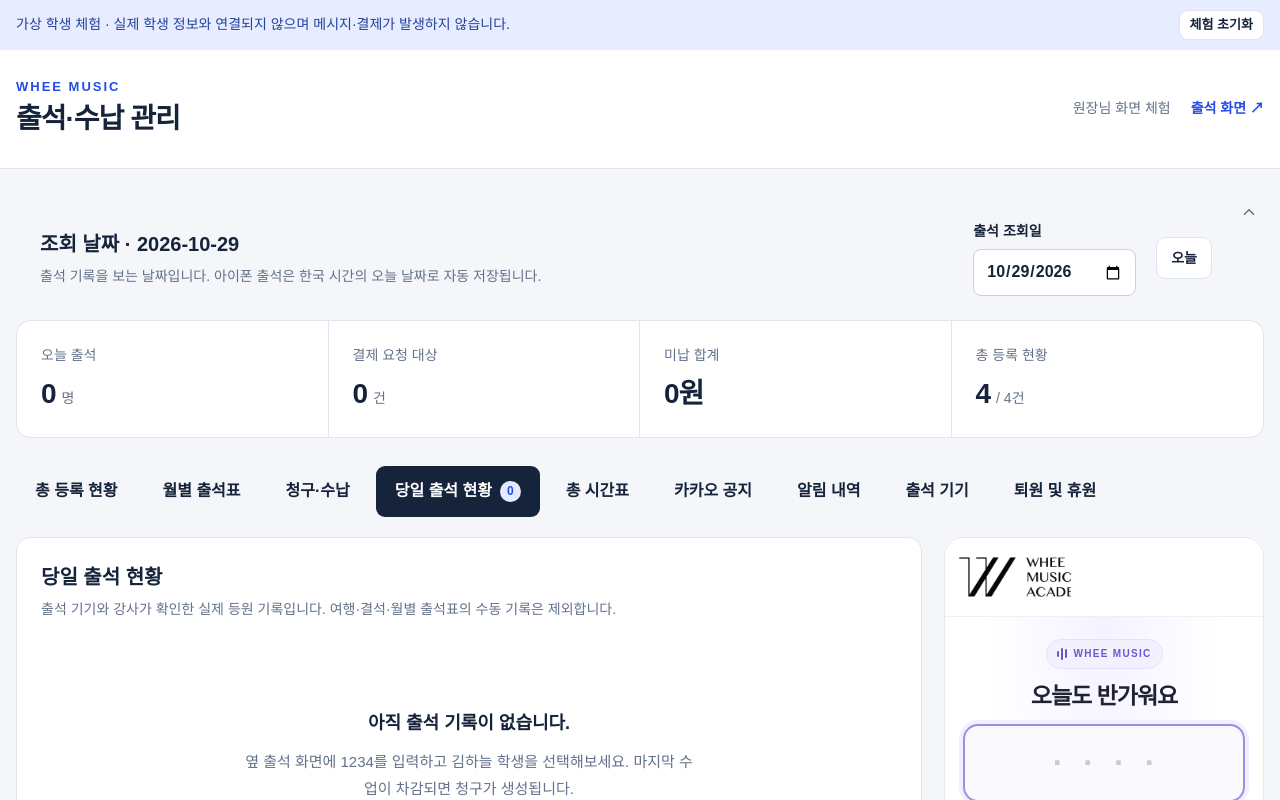
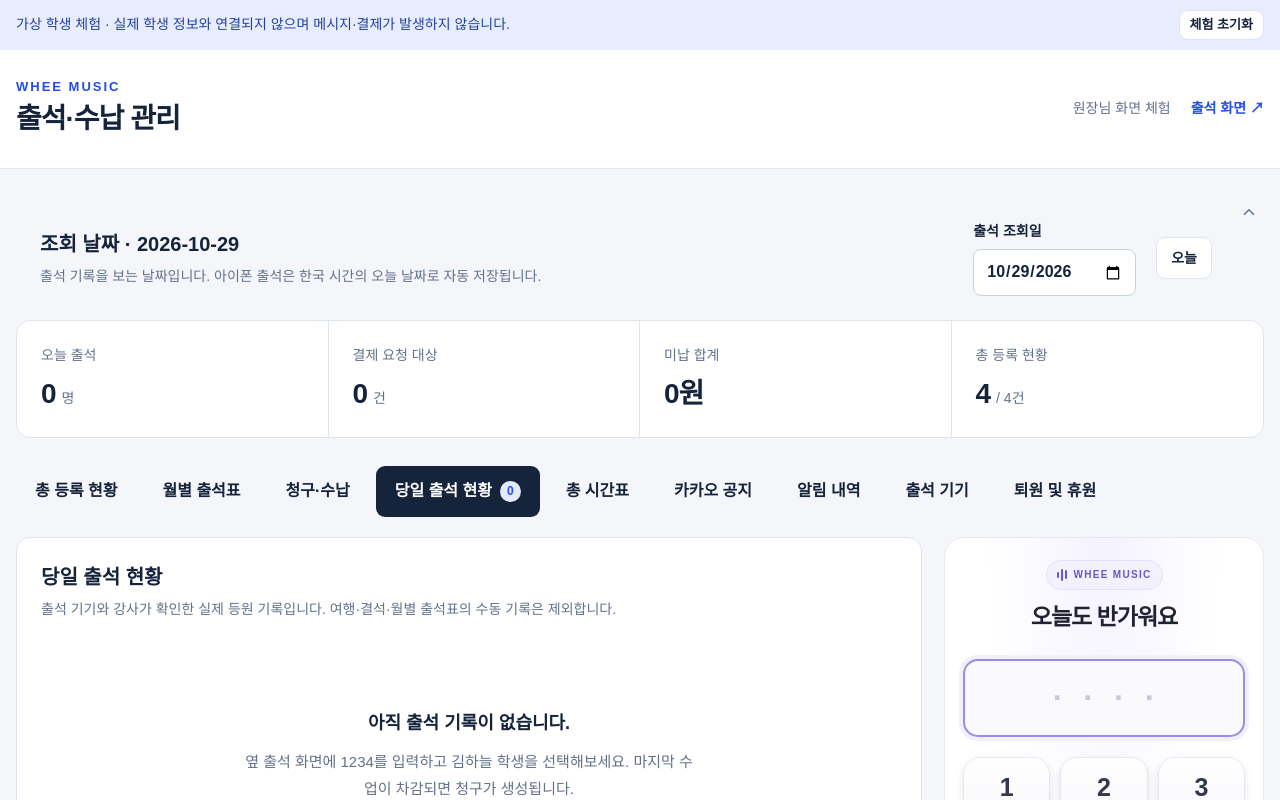
Before and after one commit to hwani7238/academy-web, a Next.js app: page /operations/demo in a window 1280 px wide. Shown: the top 800 px of the page. Built offline with nearby package versions, Linux system fonts and the light colour scheme.

Commit message:
Simplify kiosk branding and define keypad shadows

```diff
--- a/src/components/operations/CheckIn.tsx
+++ b/src/components/operations/CheckIn.tsx
@@ -1,6 +1,5 @@
 'use client';
 import { useEffect, useRef, useState } from 'react';
-import Image from 'next/image';
 import './operations.css';
 import './check-in.css';
 type Match = { id: string; name: string };
@@ -42,13 +41,12 @@ export function CheckIn({ demo }: { demo?: Demo }) {
   const attend = (id: string) => run(() => saveAttendance(id));
   return <div className={`whee-ops kiosk kiosk-light ${demo ? 'embedded' : ''}`}>
     <div className="kiosk-shell">
-    <header className="kiosk-topbar"><div className="kiosk-logo"><Image src="/logo.png?kiosk=1" alt="WHEE MUSIC ACADEMY 위뮤직 아카데미" width={1024} height={576} priority unoptimized /></div></header>
-    <div className="kiosk-inner"><div className="kiosk-heading"><span className="kiosk-eyebrow" aria-hidden="true"><span className="kiosk-sound-bars"><i/><i/><i/></span>WHEE MUSIC</span><h1>{registered ? '오늘도 반가워요' : '출석 기기 등록'}</h1></div>
+    <div className="kiosk-inner"><div className="kiosk-heading"><span className="kiosk-eyebrow"><span className="kiosk-sound-bars" aria-hidden="true"><i/><i/><i/></span>WHEE MUSIC</span><h1>{registered ? '오늘도 반가워요' : '출석 기기 등록'}</h1></div>
     {!registered ? <form onSubmit={e => { e.preventDefault(); void run(async () => { await call({ action: 'pair', code: code.trim() }); setRegistered(true); setCode(''); }); }}>
       <p>원장님 관리 화면에서 만든 등록 코드를 입력해주세요.</p><label>기기 등록 코드<input value={code} onChange={e => setCode(e.target.value)} autoComplete="off" required /></label><button className="primary" disabled={busy}>이 아이폰 등록</button>
     </form> : success ? <div className="kiosk-success" role="status"><span className="kiosk-success-icon" aria-hidden="true">✓</span><h2>{message}</h2><p>잠시 후 처음 화면으로 돌아갑니다.</p></div> : matches.length ? <div className="matches"><p>출석할 학생과 과목을 선택해주세요.</p>{matches.map(m => <button disabled={busy} key={m.id} onClick={() => void attend(m.id)}>{m.name}<span>출석하기 →</span></button>)}<button className="quiet" disabled={busy} onClick={() => { enteredDigits.current=''; setMatches([]); setDigits(''); setMessage(''); }}>번호 다시 입력</button></div> : <form onSubmit={e => e.preventDefault()}>
       <label className="sr-only" htmlFor={demo ? 'demo-digits' : 'digits'}>휴대폰 뒷번호</label><input id={demo ? 'demo-digits' : 'digits'} className="digit-display" disabled={busy} inputMode="numeric" autoComplete="off" maxLength={4} value={digits} onChange={e => changeDigits(e.target.value)} placeholder="····" />
       <div className="keypad">{['1','2','3','4','5','6','7','8','9','지우기','0','⌫'].map(k => <button type="button" disabled={busy} key={k} aria-label={k === '⌫' ? '마지막 숫자 지우기' : k} onClick={() => changeDigits(k === '지우기' ? '' : k === '⌫' ? enteredDigits.current.slice(0, -1) : enteredDigits.current + k)}>{k}</button>)}</div>{busy && <p role="status">출석 처리 중…</p>}
-    </form>}{!success && message && <p className="error" role="alert">{message}</p>}</div><p className="kiosk-footer">{demo ? '체험 번호 1234 · 형제자매 선택 가능' : '위뮤직 아카데미 · 출석 체크'}</p></div>
+    </form>}{!success && message && <p className="error" role="alert">{message}</p>}</div>{demo && <p className="kiosk-footer">체험 번호 1234 · 형제자매 선택 가능</p>}</div>
   </div>;
 }
--- a/src/components/operations/check-in.css
+++ b/src/components/operations/check-in.css
@@ -1,12 +1,8 @@
 /* The live kiosk keeps its existing behavior; this skin is isolated from the management UI. */
 .whee-ops.kiosk.kiosk-light{--blue:#5b4ad4;--ink:#202334;--line:#e8e8f1;color:#202334;background:radial-gradient(ellipse at 20% 0%,#e8e5ff 0,transparent 45%),#f1f3f8;padding:24px;min-height:100dvh;color-scheme:light}
 .kiosk-light .kiosk-shell{width:100%;max-width:440px;min-height:min(780px,calc(100dvh - 48px));display:flex;flex-direction:column;background:#fff;border:1px solid #e6e6ef;border-radius:30px;box-shadow:0 24px 70px #26234512;overflow:hidden}
-.kiosk-light .kiosk-topbar{display:flex;align-items:center;justify-content:space-between;gap:12px;flex-shrink:0;padding:18px 22px 14px;border-bottom:1px solid #f0eff5;background:#fff}
-/* Frame the existing logo's white margins without changing the original artwork. */
-.kiosk-light .kiosk-logo{position:relative;width:170px;height:50px;overflow:hidden;flex-shrink:0}
-.kiosk-light .kiosk-logo img{position:absolute;left:-41px;top:-46px;width:253px;height:auto;max-width:none}
-.kiosk-light .kiosk-inner{width:100%;max-width:none;flex:1;padding:28px 26px 24px;background:radial-gradient(ellipse at 50% 0,#f5f2ff 0,transparent 52%);text-align:center}
-.kiosk-light .kiosk-heading{margin-bottom:12px}
+.kiosk-light .kiosk-inner{width:100%;max-width:none;flex:1;padding:48px 26px 32px;background:radial-gradient(ellipse at 50% 0,#f5f2ff 0,transparent 52%);text-align:center}
+.kiosk-light .kiosk-heading{margin-bottom:26px}
 .kiosk-light .kiosk-eyebrow{display:inline-flex;align-items:center;gap:7px;border:1px solid #e6e0ff;background:#f4f1ff;border-radius:30px;padding:6px 10px;font-size:10px;font-weight:750;letter-spacing:1.3px;color:#6a57ca;margin-bottom:12px}
 .kiosk-light .kiosk-sound-bars{display:flex;align-items:center;gap:2px;height:12px}
 .kiosk-light .kiosk-sound-bars i{display:block;width:2px;height:6px;border-radius:2px;background:currentColor}
@@ -19,7 +15,7 @@
 .whee-ops.kiosk-light .digit-display{height:78px;border:2px solid #9c8de3;box-shadow:0 0 0 4px #f3effe,inset 0 2px 5px #4338ca04;font-size:32px;letter-spacing:20px;padding:10px 6px 10px 26px;font-variant-numeric:tabular-nums;caret-color:#6a57ca}
 .kiosk-light .digit-display::placeholder{color:#c9c8d9;opacity:1}
 .kiosk-light .keypad{gap:10px}
-.whee-ops.kiosk.kiosk-light .keypad button{min-height:64px;padding:10px;background:linear-gradient(#fff,#f8f8fc);border:1px solid #e7e7f0;border-radius:17px;color:#34384c;font-size:25px;font-weight:650;box-shadow:0 2px 3px #24223c05;user-select:none;-webkit-user-select:none;transition:transform .1s,background-color .1s}
+.whee-ops.kiosk.kiosk-light .keypad button{min-height:64px;padding:10px;background:linear-gradient(#fff,#f8f8fc);border:1px solid #e7e7f0;border-radius:17px;color:#34384c;font-size:25px;font-weight:650;box-shadow:0 3px 6px #24223c12,0 7px 16px #24223c0a;user-select:none;-webkit-user-select:none;transition:transform .1s,background-color .1s}
 .whee-ops.kiosk.kiosk-light .keypad button:nth-child(10){font-size:13px;font-weight:650;color:#b45c76;background:#fff4f7;border-color:#f5e4eb}
 .whee-ops.kiosk.kiosk-light .keypad button:nth-child(12){font-size:24px;color:#77788f}
 .whee-ops.kiosk.kiosk-light .keypad button:active:not(:disabled){transform:scale(.95);background:#eae5ff;border-color:#c4b7f0;color:#5944b7;box-shadow:none}
@@ -34,7 +30,7 @@
 .whee-ops.kiosk-light .error{margin-top:18px!important;padding:12px;background:#fff3f6;border-color:#f5dce5;color:#a34762;font-size:13px;line-height:1.6}
 .whee-ops.kiosk-light .kiosk-footer{flex-shrink:0;margin:0!important;padding:16px 20px;border-top:1px solid #f0eff5;color:#a09daf;font-size:11px!important;letter-spacing:.15px;text-align:center;background:#fff}
 @media(hover:hover) and (pointer:fine){.whee-ops.kiosk.kiosk-light .keypad button:hover:not(:disabled){background:#f0edfa;border-color:#d6cbed;color:#5f4ab5}.whee-ops.kiosk-light .matches button:hover:not(:disabled){background:#f7f4fe;border-color:#c3b5e3;color:#5f4ab5}}
-@media(max-width:520px){.whee-ops.kiosk.kiosk-light:not(.embedded){padding:0;align-items:stretch}.kiosk-light:not(.embedded) .kiosk-shell{max-width:none;min-height:100dvh;border:0;border-radius:0;box-shadow:none}.kiosk-light:not(.embedded) .kiosk-topbar{padding-top:max(18px,env(safe-area-inset-top))}.kiosk-light:not(.embedded) .kiosk-footer{padding-bottom:max(16px,env(safe-area-inset-bottom))}}
-@media(max-height:740px){.kiosk-light .kiosk-inner{padding-block:12px}.kiosk-light .kiosk-topbar{padding-block:12px}.whee-ops.kiosk-light form{gap:16px}.whee-ops.kiosk.kiosk-light .keypad button{min-height:56px}.whee-ops.kiosk-light .digit-display{height:68px}.kiosk-light .kiosk-success{padding:24px 0}}
-.whee-ops.kiosk.kiosk-light.embedded{padding:0;min-height:0;border-radius:20px;background:#fff}.kiosk-light.embedded .kiosk-shell{min-height:0;border-radius:20px;box-shadow:none}.kiosk-light.embedded .kiosk-topbar{padding:14px}.kiosk-light.embedded .kiosk-inner{padding:22px 18px}.kiosk-light.embedded .kiosk-logo{transform:scale(.8);transform-origin:left center;width:140px;margin-right:-15px}.whee-ops.kiosk-light.embedded h1{font-size:23px}.whee-ops.kiosk.kiosk-light.embedded .keypad button{min-height:52px}
+@media(max-width:520px){.whee-ops.kiosk.kiosk-light:not(.embedded){padding:0;align-items:stretch}.kiosk-light:not(.embedded) .kiosk-shell{max-width:none;min-height:100dvh;border:0;border-radius:0;box-shadow:none}.kiosk-light:not(.embedded) .kiosk-inner{padding-top:max(40px,env(safe-area-inset-top));padding-bottom:max(32px,env(safe-area-inset-bottom))}.kiosk-light:not(.embedded) .kiosk-footer{padding-bottom:max(16px,env(safe-area-inset-bottom))}}
+@media(max-height:740px){.kiosk-light .kiosk-inner,.kiosk-light:not(.embedded) .kiosk-inner{padding-top:max(28px,env(safe-area-inset-top));padding-bottom:24px}.whee-ops.kiosk-light form{gap:16px}.whee-ops.kiosk.kiosk-light .keypad button{min-height:56px}.whee-ops.kiosk-light .digit-display{height:68px}.kiosk-light .kiosk-success{padding:24px 0}}
+.whee-ops.kiosk.kiosk-light.embedded{padding:0;min-height:0;border-radius:20px;background:#fff}.kiosk-light.embedded .kiosk-shell{min-height:0;border-radius:20px;box-shadow:none}.kiosk-light.embedded .kiosk-inner{padding:22px 18px}.whee-ops.kiosk-light.embedded h1{font-size:23px}.whee-ops.kiosk.kiosk-light.embedded .keypad button{min-height:52px}
 @media(prefers-reduced-motion:reduce){.whee-ops.kiosk.kiosk-light .keypad button{transition:none}}
```
